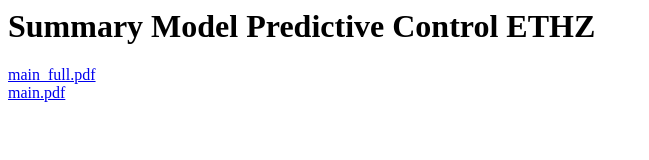
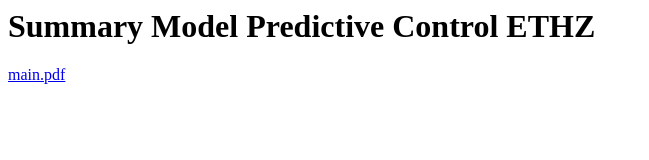
Before and after one commit to MeierTobias/eth-mpc, a plain HTML site: page pages/index.html in a window 1280 px wide. Shown: the whole page, without its empty margins (0-649 px from the left). Drawn offline with Linux system fonts and the light colour scheme.

Commit message:
pipeline and pages updated to build two separated pdf's

```diff
--- a/pages/index.html
+++ b/pages/index.html
@@ -7,8 +7,6 @@
 <body>
     <title>Summary Model Predictive Control ETHZ</title>
     <h1>Summary Model Predictive Control ETHZ</h1>
-    <a href="main_full.pdf">main_full.pdf</a>
-    <br />
     <a href="main.pdf">main.pdf</a>
 </body>
 
```
Also changed, not shown: 4 other files.
